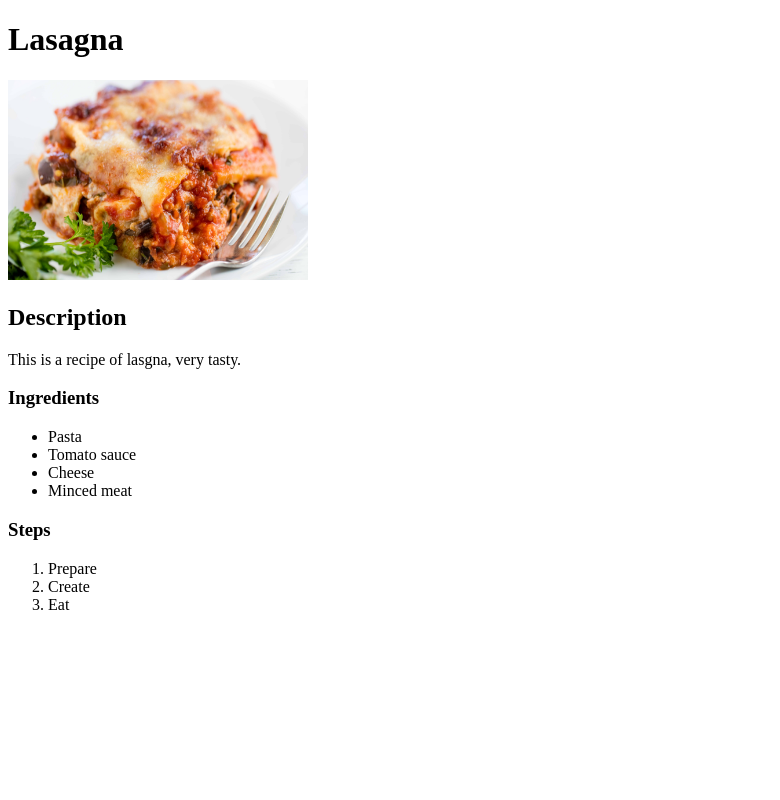
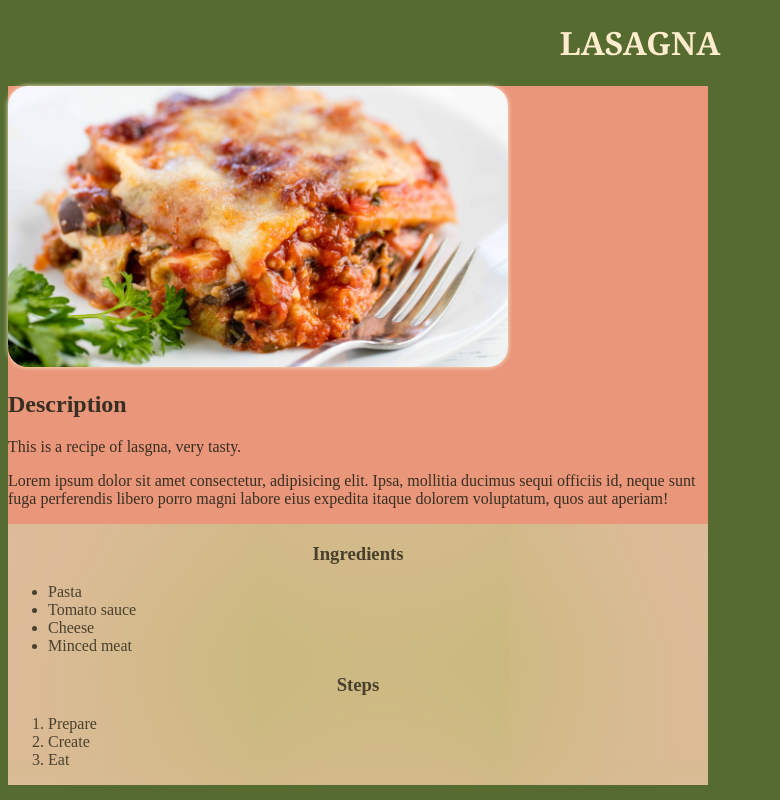
Before and after one commit to a1vv/the-odin-project, a plain HTML site: page odin-recipes/recipes/lasagna.html in a window 1280 px wide. Shown: the whole page, without its empty margins (0-780 px from the left). Drawn offline with Linux system fonts and the light colour scheme.

Commit message:
Added css and some style to lasagne page

```diff
--- a/odin-recipes/recipes/lasagna.html
+++ b/odin-recipes/recipes/lasagna.html
@@ -3,14 +3,19 @@
 <head>
     <meta charset="UTF-8">
     <meta http-equiv="X-UA-Compatible" content="IE=edge">
+    <link rel="stylesheet" href="../styles.css">
     <meta name="viewport" content="width=device-width, initial-scale=1.0">
     <title>Lasagna</title>
 </head>
 <body>
     <h1>Lasagna</h1>
-    <img src="../images/lasagna.jpg" alt="Image of lasagna" height="200px" width="300px">
+    <div class="description">
+        <img src="../images/lasagna.jpg" alt="Image of lasagna">
         <h2>Description</h2>
         <p>This is a recipe of lasgna, very tasty.</p>
+        <p>Lorem ipsum dolor sit amet consectetur, adipisicing elit. Ipsa, mollitia ducimus sequi officiis id, neque sunt fuga perferendis libero porro magni labore eius expedita itaque dolorem voluptatum, quos aut aperiam!</p>
+    </div>
+    <div class="steps">
         <h3>Ingredients</h3>
         <ul>
             <li>Pasta</li>
@@ -24,5 +29,6 @@
             <li>Create</li>
             <li>Eat</li>
         </ol>
+    </div>
 </body>
 </html>
--- /dev/null
+++ b/odin-recipes/styles.css
@@ -0,0 +1,38 @@
+h1 {
+    color: blanchedalmond;
+    font-family:Cambria, Cochin, Georgia, Times, 'Times New Roman', serif;
+    font-size:xx-large  ;
+    text-transform: uppercase;
+    text-align: center;
+}
+
+img {
+    max-width: 500px;
+    max-height: auto;
+    border-radius: 20px;
+    box-shadow: 0px 0px 5px blanchedalmond;
+}
+
+h3 {
+    text-align: center;
+}
+
+.description, .steps {
+    float: left;
+    width: 700px;
+}
+
+.description {
+    background-color: darksalmon;
+    color:rgb(55, 47, 34)
+}
+
+.steps {
+    background-color: darkkhaki;
+    color:rgb(73, 64, 45);
+    box-shadow: 0px 0px 1000px pink inset;
+}
+
+body {
+    background-color: darkolivegreen;
+}
```
Also changed, not shown: odin-recipes/index.html (+1 -0 lines), odin-recipes/recipes/meatballs.html (+1 -0 lines). Lines whose indentation alone changed are shown as unchanged.
